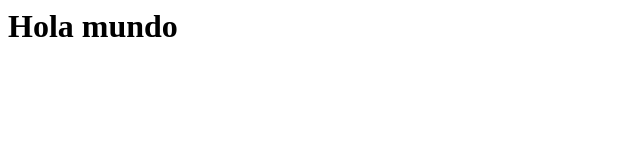
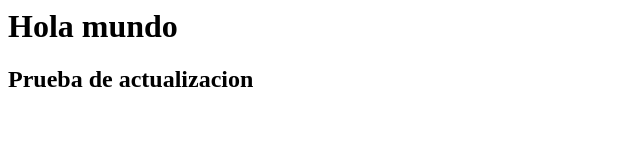
Before and after one commit to yaschisu/nez, a plain HTML site: page index.html in a window 1280 px wide. Shown: the whole page, without its empty margins (0-640 px from the left). Drawn offline with Linux system fonts and the light colour scheme.

Commit message:
Update index.html

```diff
--- a/index.html
+++ b/index.html
@@ -1 +1,2 @@
 <h1>Hola mundo</h1>
+<h2>Prueba de actualizacion</h2>
```
